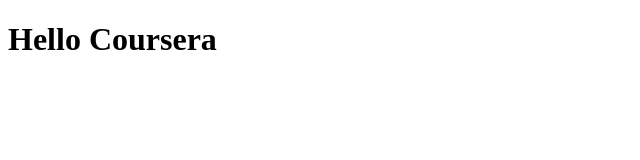
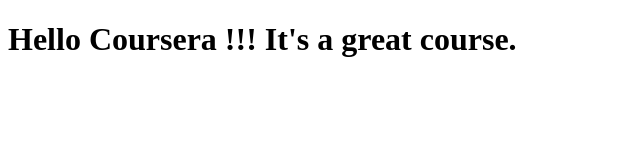
Before and after one commit to aurianaki/Coursera-Test, a plain HTML site: page site/index.html in a window 1280 px wide. Shown: the whole page, without its empty margins (0-640 px from the left). Drawn offline with Linux system fonts and the light colour scheme.

Commit message:
Small addition to our page content.

```diff
--- a/site/index.html
+++ b/site/index.html
@@ -4,6 +4,6 @@
     <title>Hello Coursera</title>
 </head>
 <body>
-    <h1> Hello Coursera </h1>
+    <h1> Hello Coursera !!! It's a great course. </h1>
 </body>
 </html>
```
